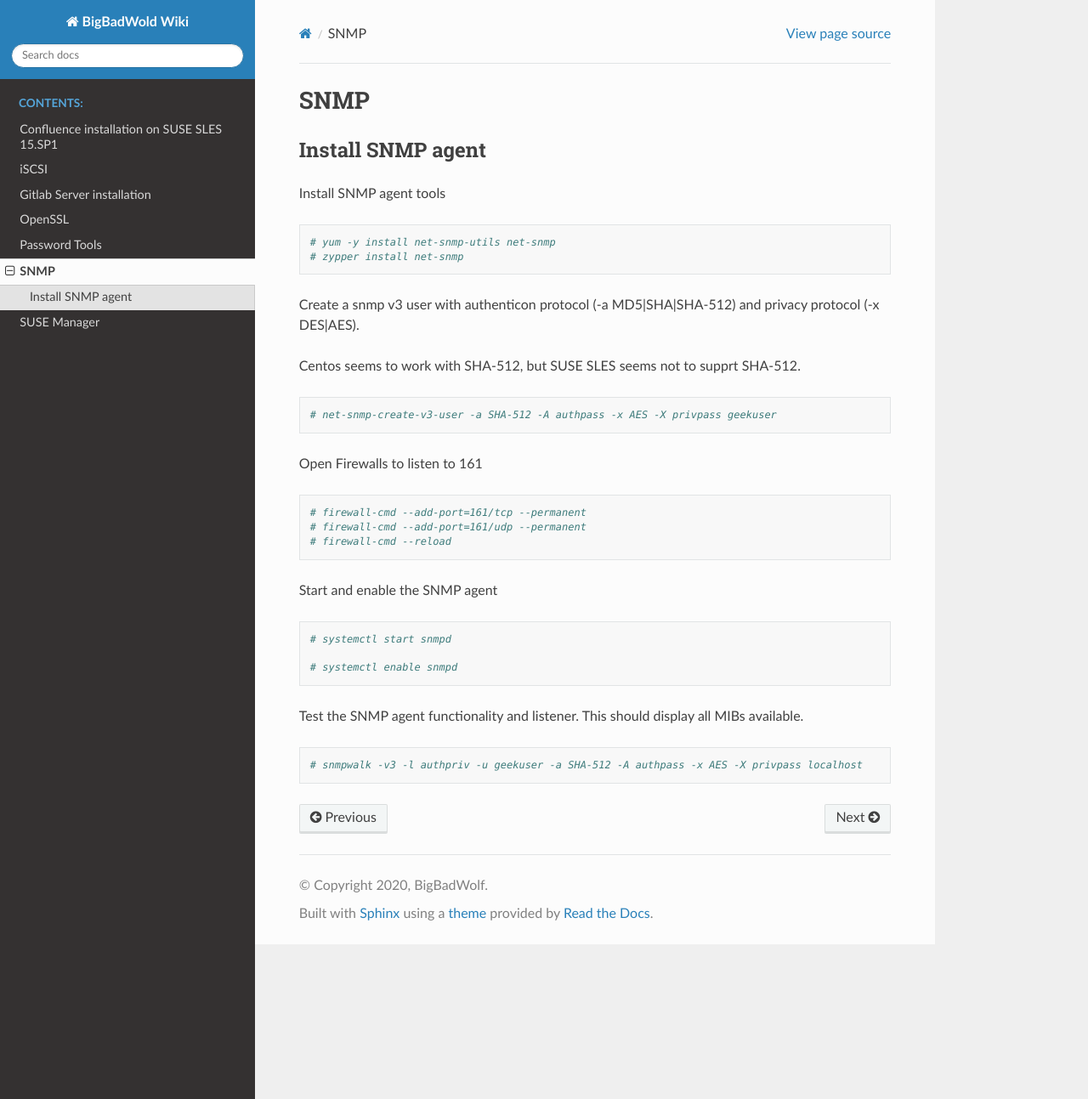
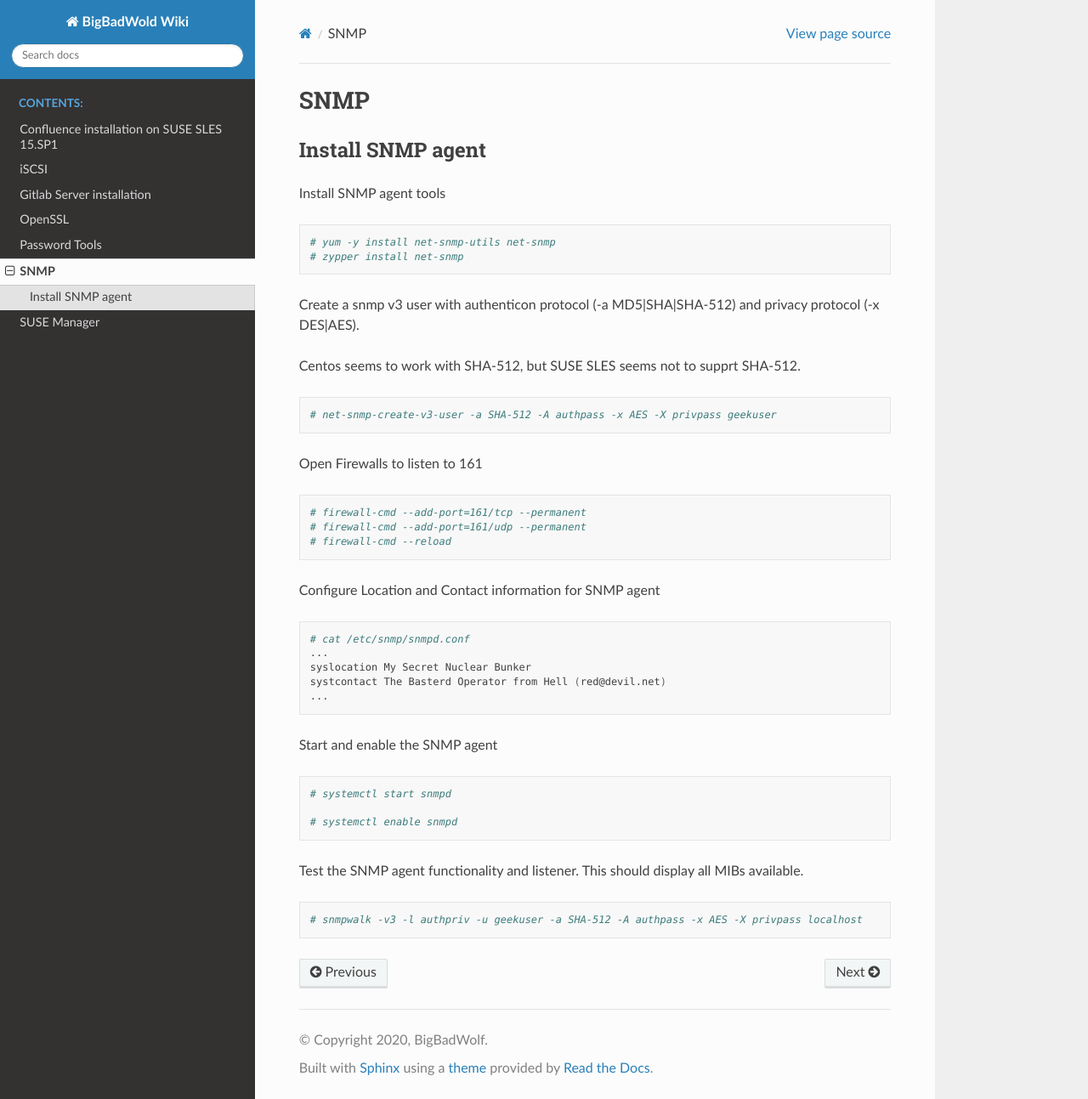
Before and after one commit to p3ll1n0r3/readthedocs, a Sphinx documentation site: the page built from docs/snmp.rst, in a window 1280 px wide and 1293 px high. Shown: the whole window at 85% size. Built offline with Sphinx 7.4.7 and the Read the Docs theme 2.0.0, drawn with Linux system fonts in a browser that asks for light colours.

Commit message:
Update snmp.rst

```diff
--- a/docs/snmp.rst
+++ b/docs/snmp.rst
@@ -33,6 +33,19 @@ Open Firewalls to listen to 161
    # firewall-cmd --reload
 
 
+Configure Location and Contact information for SNMP agent
+
+
+.. code-block:: shell
+
+   # cat /etc/snmp/snmpd.conf
+   ...
+   syslocation My Secret Nuclear Bunker
+   systcontact The Basterd Operator from Hell (red@devil.net)
+   ...
+
+
+
 Start and enable the SNMP agent
 
 
```
